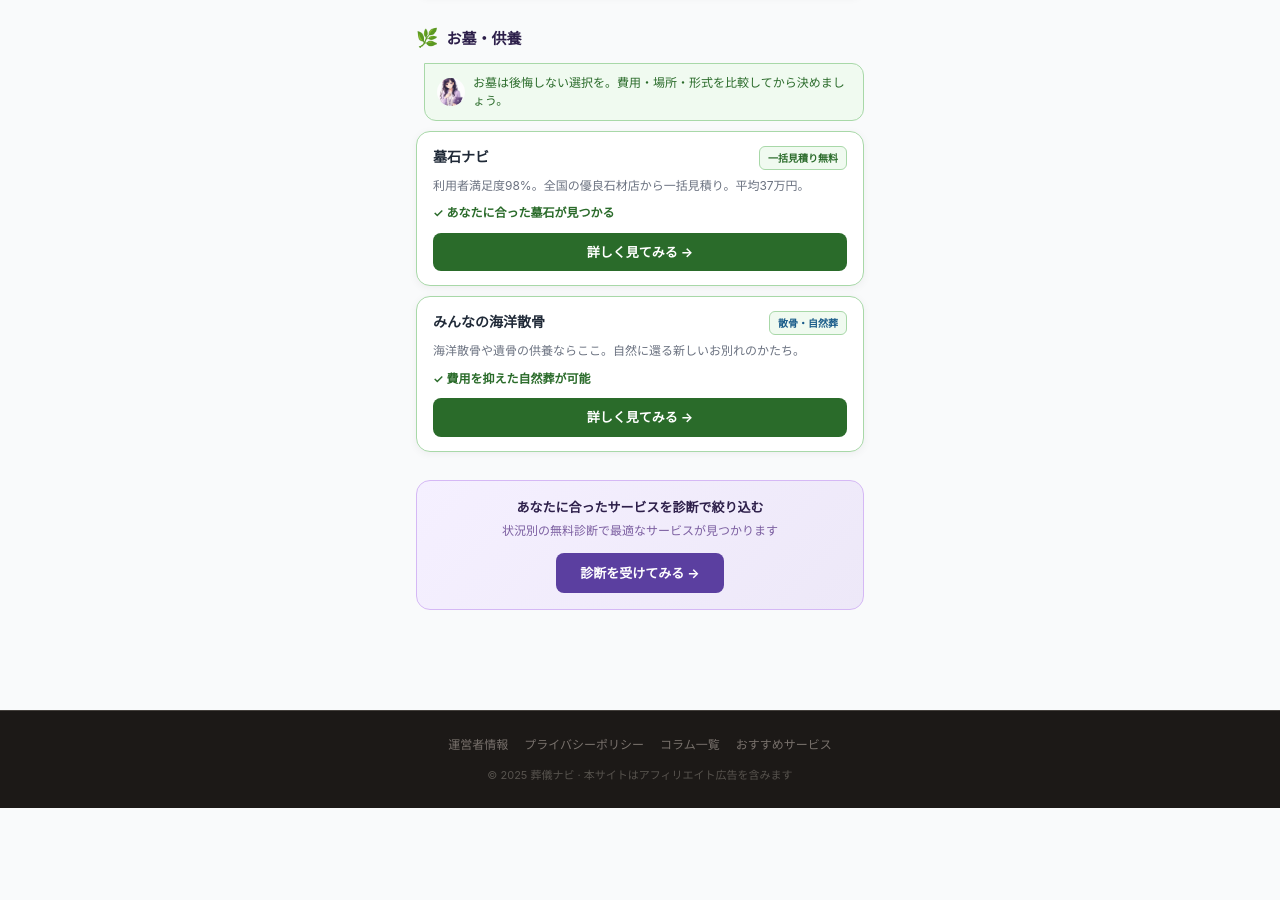
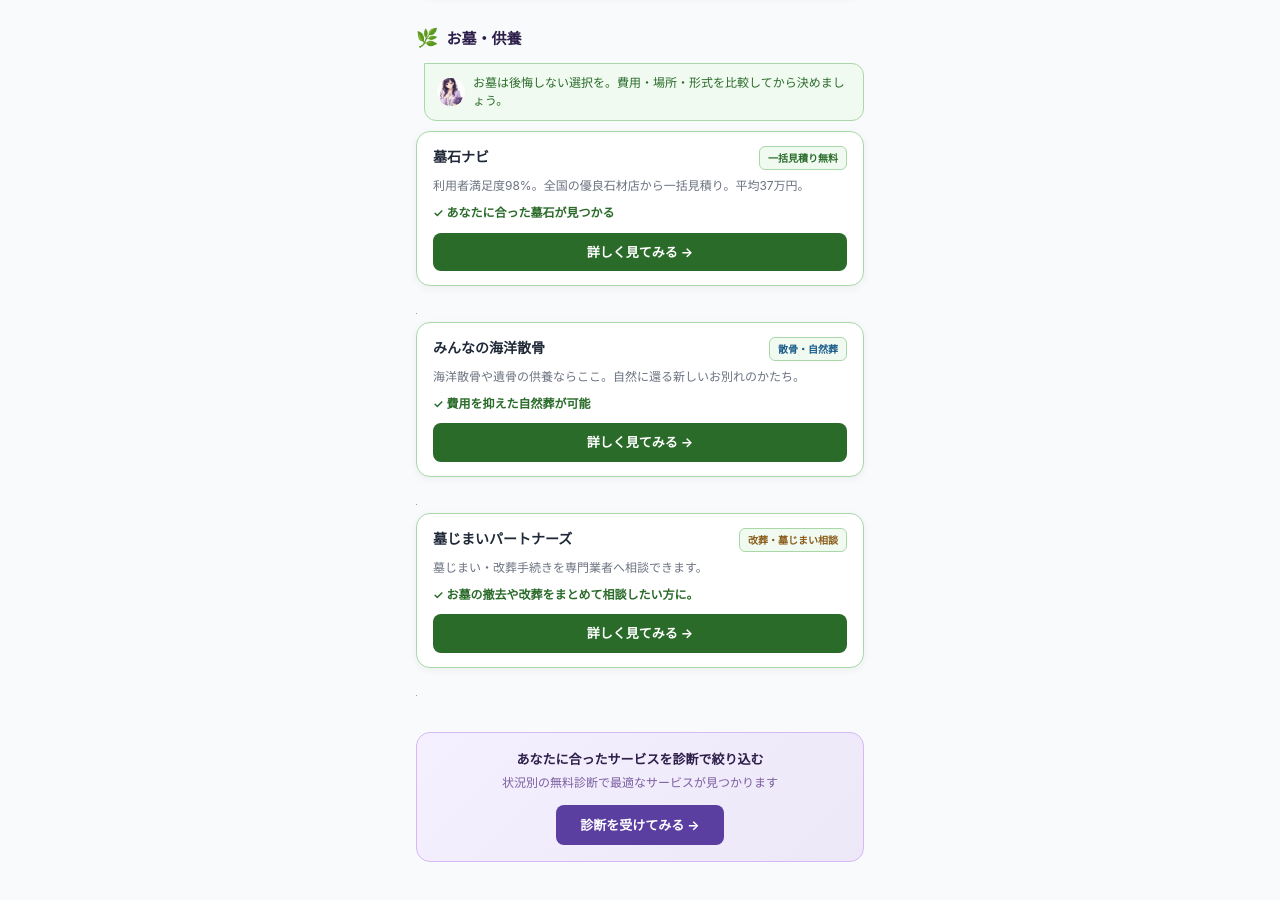
Before and after one commit to sincere1229/sougi-anshin, a Next.js app: page /recommend in a window 1280 px wide. Shown: the part 1160-2060 px from the top of the page. Before the commit the page ends 1968 px from the top, so only its background shows below. Built offline with nearby package versions, Linux system fonts and the light colour scheme; grey boxes are pictures that could not be loaded.

Commit message:
fix: update cemetery recommendations with official tracking

```diff
--- a/src/app/recommend/page.tsx
+++ b/src/app/recommend/page.tsx
@@ -7,7 +7,28 @@ export const metadata: Metadata = {
   description: '終活サポーターしずくが厳選した、葬儀・電報・遺品整理・お墓・相続のサービス一覧。診断結果に合わせたおすすめも掲載。',
 }
 
-const SERVICES = [
+type ServiceItem = {
+  name: string
+  badge: string
+  badgeColor: string
+  desc: string
+  point: string
+  url: string
+  tag: string
+  impUrl?: string
+}
+
+type ServiceCategory = {
+  category: string
+  emoji: string
+  color: string
+  bgColor: string
+  borderColor: string
+  shizukuComment: string
+  items: ServiceItem[]
+}
+
+const SERVICES: ServiceCategory[] = [
   {
     category: '葬儀・家族葬',
     emoji: '🕊️',
@@ -79,8 +100,9 @@ const SERVICES = [
         badgeColor: '#2a6b2a',
         desc: '利用者満足度98%。全国の優良石材店から一括見積り。平均37万円。',
         point: '✓ あなたに合った墓石が見つかる',
-        url: 'https://px.a8.net/svt/ejp?a8mat=4B5LK3+1I6GTU+46CI+BYLJL',
+        url: 'https://px.a8.net/svt/ejp?a8mat=4B5LK3+1I6IDE+46CI+BYLJL',
         tag: 'お墓',
+        impUrl: 'https://www15.a8.net/0.gif?a8mat=4B5LK3+1I6IDE+46CI+BYLJL',
       },
       {
         name: 'みんなの海洋散骨',
@@ -88,8 +110,19 @@ const SERVICES = [
         badgeColor: '#1a5c8a',
         desc: '海洋散骨や遺骨の供養ならここ。自然に還る新しいお別れのかたち。',
         point: '✓ 費用を抑えた自然葬が可能',
-        url: 'https://px.a8.net/svt/ejp?a8mat=4B5LK3+1GE60I+4P1A+5ZU29',
+        url: 'https://px.a8.net/svt/ejp?a8mat=4B5LK3+1GE7K2+4P1A+5ZU29',
         tag: '散骨',
+        impUrl: 'https://www19.a8.net/0.gif?a8mat=4B5LK3+1GE7K2+4P1A+5ZU29',
+      },
+      {
+        name: '墓じまいパートナーズ',
+        badge: '改葬・墓じまい相談',
+        badgeColor: '#8a5c1a',
+        desc: '墓じまい・改葬手続きを専門業者へ相談できます。',
+        point: '✓ お墓の撤去や改葬をまとめて相談したい方に。',
+        url: 'https://af.moshimo.com/af/c/click?a_id=5676996&p_id=7496&pc_id=21651&pl_id=94106',
+        tag: '墓じまい',
+        impUrl: 'https://i.moshimo.com/af/i/impression?a_id=5676996&p_id=7496&pc_id=21651&pl_id=94106',
       },
     ],
   },
@@ -194,7 +227,8 @@ export default function RecommendPage() {
 
             {/* サービスカード */}
             {sec.items.map((item, j) => (
-              <a key={j} href={item.url} target="_blank" rel="nofollow noopener noreferrer"
+              <div key={j}>
+              <a href={item.url} target="_blank" rel="nofollow noopener noreferrer"
                 style={{
                   display: 'block',
                   background: '#fff',
@@ -238,6 +272,16 @@ export default function RecommendPage() {
                   詳しく見てみる →
                 </div>
               </a>
+              {item.impUrl && (
+                <img
+                  src={item.impUrl}
+                  width={1}
+                  height={1}
+                  style={{ border: 'none' }}
+                  alt=""
+                />
+              )}
+              </div>
             ))}
           </div>
         ))}
```
